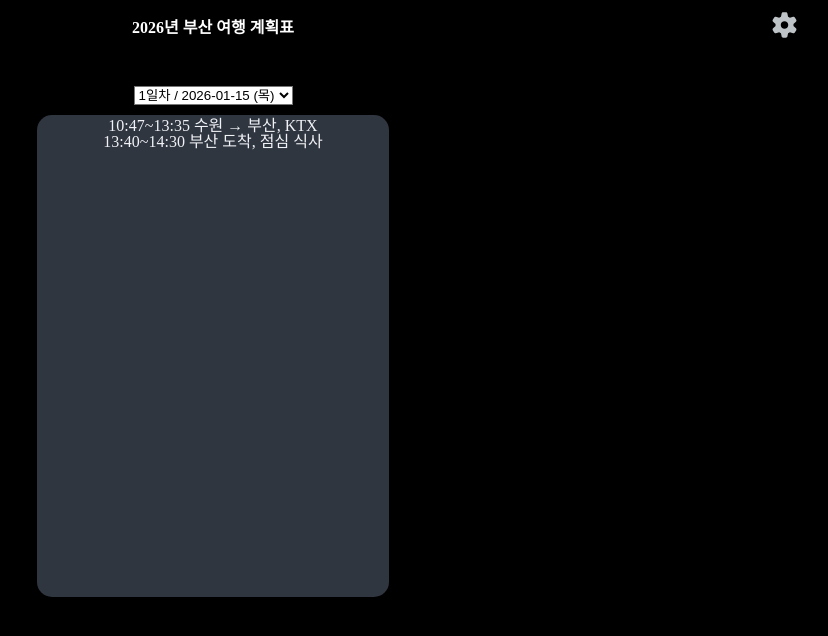
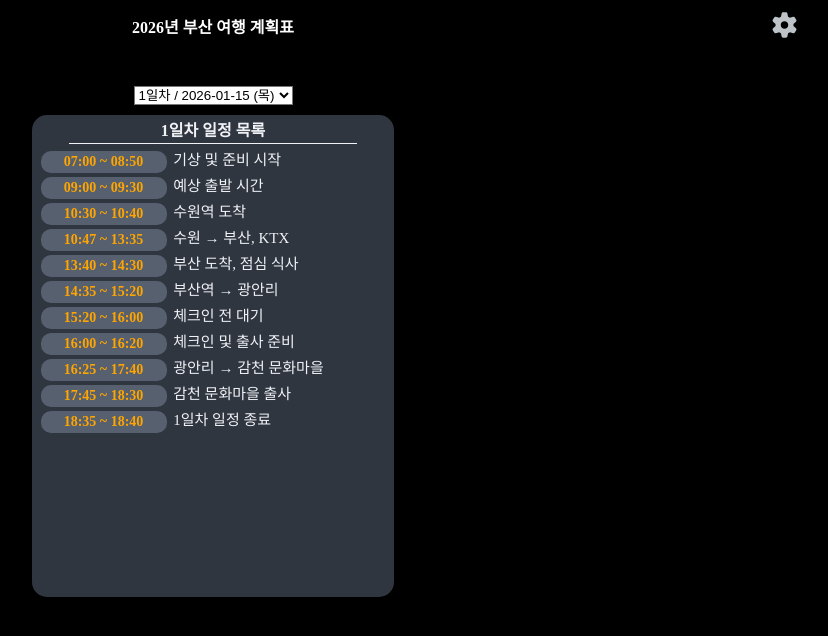
Before and after one commit to Rayched/busantravel-planner, a React (Create React App) app: page /busantravel-planner/dailyplans in a window 1280 px wide. Shown: the top 636 px of the page, without its empty margins (427-1255 px from the left). Built offline with nearby package versions, Linux system fonts and the light colour scheme.

Commit message:
20251224, '/dailyplans' css style update

```diff
--- a/src/PlannerData.ts
+++ b/src/PlannerData.ts
@@ -91,17 +91,17 @@ export const DailyPlans: I_DailyPlan[] = [
     {
         FullDate: "2026-01-15",
         ToDos: [
-            {openTm: "", endTm: "", ToDoText: ""},
+            {openTm: "07:00", endTm: "08:50", ToDoText: "기상 및 준비 시작"},
+            {openTm: "09:00", endTm: "09:30", ToDoText: "예상 출발 시간"},
+            {openTm: "10:30", endTm: "10:40", ToDoText: "수원역 도착"},
             {openTm: "10:47", endTm: "13:35", ToDoText: "수원 → 부산, KTX"},
             {openTm: "13:40", endTm: "14:30", ToDoText: "부산 도착, 점심 식사"},
-            {openTm: "", endTm: "", ToDoText: ""},
-            {openTm: "", endTm: "", ToDoText: ""},
-            {openTm: "", endTm: "", ToDoText: ""},
-            {openTm: "", endTm: "", ToDoText: ""},
-            {openTm: "", endTm: "", ToDoText: ""},
-            {openTm: "", endTm: "", ToDoText: ""},
-            {openTm: "", endTm: "", ToDoText: ""},
-            {openTm: "", endTm: "", ToDoText: ""},
+            {openTm: "14:35", endTm: "15:20", ToDoText: "부산역 → 광안리"},
+            {openTm: "15:20", endTm: "16:00", ToDoText: "체크인 전 대기"},
+            {openTm: "16:00", endTm: "16:20", ToDoText: "체크인 및 출사 준비"},
+            {openTm: "16:25", endTm: "17:40", ToDoText: "광안리 → 감천 문화마을"},
+            {openTm: "17:45", endTm: "18:30", ToDoText: "감천 문화마을 출사"},
+            {openTm: "18:35", endTm: "18:40", ToDoText: "1일차 일정 종료"},
         ]
     }, {
         FullDate: "2026-01-16",
--- a/src/routes/DailyPlans.tsx
+++ b/src/routes/DailyPlans.tsx
@@ -3,21 +3,33 @@ import OutletLayout from "./OutletLayout";
 import React, { useEffect, useState } from "react";
 import { DailyPlans, I_DailyPlan } from "../PlannerData";
 import { GetDayText, GetNowDate } from "../DateFns";
+import { AnimatePresence, motion } from "framer-motion";
 
 type DatesType = {
     DateText: string,
     DateMS: number
 };
 
+const Container = styled.div`
+    display: flex;
+    flex-direction: column;
+    align-items: center;
+    background-color: ${(props) => props.theme.bgColor};
+    border-radius: 15px;
+    width: 90%;
+    height: 85%;
+    margin-top: 10px;
+`;
+
 const PlanSelect = styled.select`
     color: black;
     background-color: white;
 `;
 
-const PlanBox = styled.div`
+const PlanBox = styled(motion.div)`
     width: 85%;
     height: 70%;
-    max-width: 350px;
+    max-width: 360px;
     padding: 3px 1px;
     margin-top: 10px;
     display: flex;
@@ -26,11 +38,72 @@ const PlanBox = styled.div`
     color: ${(props) => props.theme.ItemTextColor};
     background-color: ${(props) => props.theme.ItemColor};
     border-radius: 15px;
+
+    .PlanTitle {
+        font-weight: bold;
+        padding-top: 2px;
+        padding-bottom: 4px;
+        margin-top: 3px;
+        margin-bottom: 5px;
+        width: 80%;
+        text-align: center;
+        border-bottom: 1px solid ${(props) => props.theme.ItemTextColor};
+    };
 `;
+
+const ToDoDataBox = styled.div`
+    width: 100%;
+    height: 18px;
+    margin: 2px 0px;
+    padding: 2px 3px;
+    display: flex;
+    flex-direction: row;
+    align-items: center;
+    justify-content: center;
+
+    .ToDoTimes {
+        width: 35%;
+        height: inherit;
+        display: flex;
+        align-items: center;
+        justify-content: center;
+        padding: 2px 0px;
+        border-radius: 10px;
+        color: orange;
+        background-color: ${(props) => props.theme.ItemActiveColor};
+        font-size: 14px;
+        font-weight: bold;
+    };
+    .ToDoText {
+        width: 60%;
+        height: inherit;
+        font-size: 15px;
+        margin-left: 3px;
+    };
+`;
+
+const PlanBoxVariants = {
+    "init": {
+        y: 30,
+        opacity: 0
+    },
+    "animate": {
+        y: 0,
+        opacity: 1,
+        transition: {
+            delay: 0.3,
+            duration: 1.0
+        }
+    },
+    "exit": {
+        opacity: 0
+    }
+};
 
 function DailyPlansPage(){
     const Plans = DailyPlans;
-    const [ToDos, setToDos] = useState<I_DailyPlan>();
+    const [DailyToDos, setDailyToDos] = useState<I_DailyPlan>();
+    const [Index, setIndex] = useState(1);
 
     const onSelect = (event: React.ChangeEvent<HTMLSelectElement>) => {
         const {currentTarget: {value}} = event;
@@ -40,7 +113,16 @@ function DailyPlansPage(){
             return;
         } else {
             const ToDoData = Plans.find((data) => data.FullDate === value);
-            setToDos(ToDoData);
+            setDailyToDos(ToDoData);
+            setIndex((state) => {
+                const Idx = Plans.findIndex((data) => data.FullDate === value);
+
+                if(Idx === -1){
+                    return state;
+                } else {
+                    return Idx + 1;
+                }
+            });
         }
     };
 
@@ -55,46 +137,55 @@ function DailyPlansPage(){
 
         //접속 시점 날짜가 1일차 미만 or 1일차인 경우
         if(TodayMS < Dates[0].DateMS || (Dates[0].DateMS <= TodayMS && Dates[1].DateMS > TodayMS)){
-            setToDos(Plans[0]);
+            setDailyToDos(Plans[0]);
         } else if(TodayMS >= Dates[1].DateMS && TodayMS < Dates[1].DateMS){
-            setToDos(Plans[1]);
+            setDailyToDos(Plans[1]);
+            setIndex(2);
         } else if(TodayMS >= Dates[2].DateMS){
-            setToDos(Plans[2]);
+            setDailyToDos(Plans[2]);
+            setIndex(3);
         }
     };
 
     useEffect(() => DefaultToDoSetting(), []);
 
     return (
-        <OutletLayout>
+        <Container>
             <PlanSelect onChange={onSelect}>
                 {
                     Plans.map((data, idx) => {
-                        const DayText = GetDayText(data.FullDate);
+                        const {FullDate} = data;
+                        const Days = GetDayText(FullDate);
+
                         return (
-                            <option value={data.FullDate}>
-                                {`${idx + 1}일차 / ${data.FullDate} (${DayText})`}
+                            <option value={FullDate} key={`option${idx}`}>
+                                {`${idx + 1}일차 / ${FullDate} (${Days})`}
                             </option>
                         );
                     })
                 }
             </PlanSelect>
-            <PlanBox key={ToDos?.FullDate}>
+            <PlanBox key={`Day0${Index}_Plans`} variants={PlanBoxVariants} initial="init" animate="animate" exit="exit" transition={{type: "tween"}}>
+                <div className="PlanTitle">{Index}일차 일정 목록</div>
                 {
-                    ToDos?.ToDos.map((data) => {
-                        if(data.openTm === "" || data.endTm === ""){
+                    DailyToDos?.ToDos.map((data, idx) => {
+                        const {openTm, endTm, ToDoText} = data;
+                        const ToDoKey = idx < 10 ? `todo0${idx}` : `todo${idx}`;
+
+                        if(openTm === "" || endTm === "" || ToDoText === ""){
                             return null;
                         } else {
                             return (
-                                <div key={data.ToDoText}>
-                                    {`${data.openTm}~${data.endTm}`} {data.ToDoText}
-                                </div>
+                                <ToDoDataBox key={ToDoKey}>
+                                    <span className="ToDoTimes">{openTm} ~ {endTm}</span>
+                                    <span className="ToDoText">&nbsp;{ToDoText}</span>
+                                </ToDoDataBox>
                             );
                         }
                     })
                 }
             </PlanBox>
-        </OutletLayout>
+        </Container>
     );
 }
 
```
